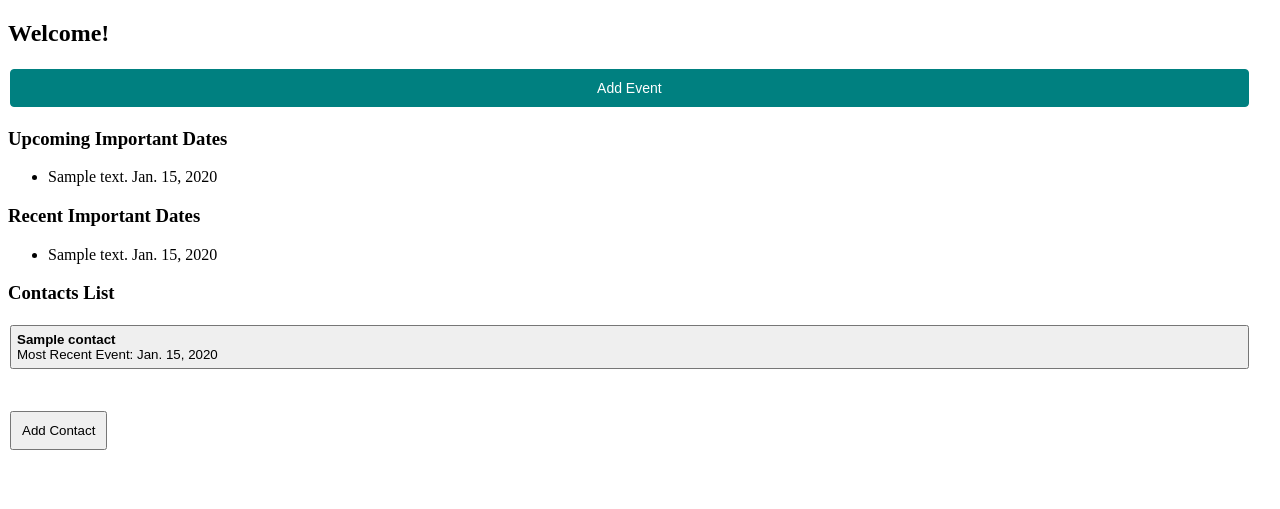
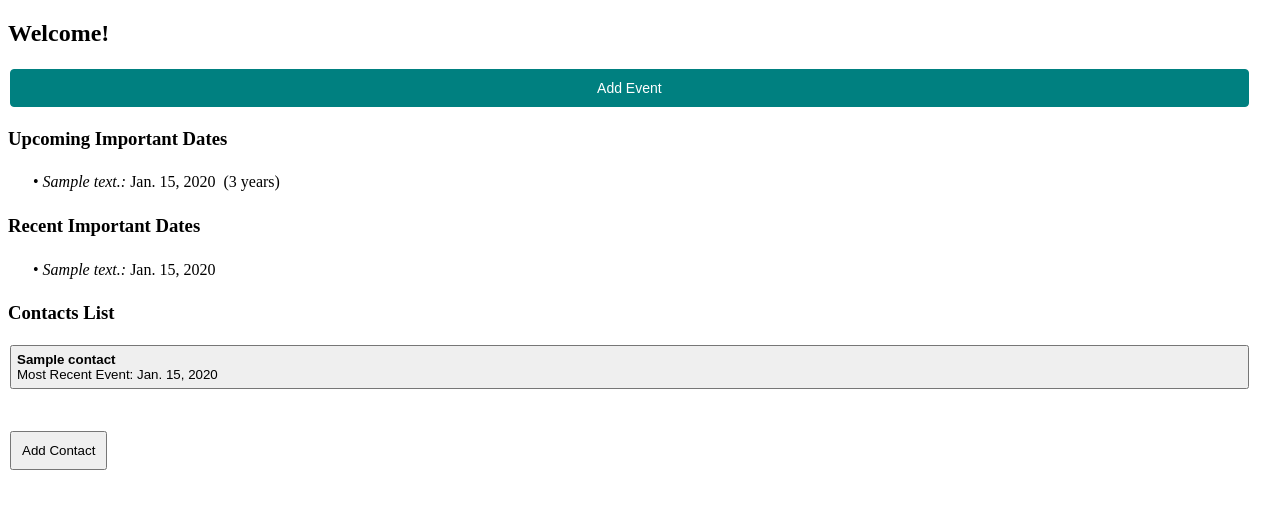
Before and after one commit to Seth-Rothschild/contacts_info, a Django app: page / in a window 1280 px wide. Shown: the top 509 px of the page. Run offline with Django 4.2, Linux system fonts and the light colour scheme; tables that the repository leaves empty hold one stand-in row (values such as "Sample post"); parts of the project's set-up code (start-up, migrations or seed data) failed here and were passed over.

Commit message:
Add "years_since" method

```diff
--- a/contacts_app/models.py
+++ b/contacts_app/models.py
@@ -1,3 +1,5 @@
+import math
+import datetime
 from django.db import models
 
 
@@ -31,3 +33,10 @@ class Milestone(models.Model):
 
     def __str__(self):
         return "{}: {} ({})".format(self.contact.name, str(self.date), self.description)
+
+    def years_since(self):
+        today = datetime.date.today()
+        if self.date.month >= today.month:
+            return today.year-self.date.year
+        else:
+            return today.year-self.date.year + 1
--- a/contacts_app/templates/contacts_app/index.html
+++ b/contacts_app/templates/contacts_app/index.html
@@ -29,6 +29,12 @@
             margin-top: 40px;
             padding: 10px;
         }
+        table {
+            padding-left: 20px
+        }
+        td {
+            padding: 3px
+        }
     </style>
     <head>
         <meta charset="utf-8" name="viewport" content="width=device-width, initial-scale=1.0">
@@ -44,19 +50,24 @@
     </form>
     <p>
         <h3>Upcoming Important Dates</h3>
-        <ul>
+        <table>
             {% for upcoming in upcoming_milestones %}
-                <li>{{upcoming.description}} {{upcoming.date}}</li>
+                <tr>
+                    <td>&#8226 <i>{{upcoming.description}}:</i> {{upcoming.date}}</td>
+                    <td>({{upcoming.years_since}} years)</td>
+                </tr>
             {% endfor %}
-        </ul>
+        </table>
     </p>
     <p>
         <h3>Recent Important Dates</h3>
-        <ul>
+        <table>
             {% for recent in recent_milestones %}
-                <li>{{recent.description}} {{recent.date}}</li>
+                <tr>
+                    <td>&#8226 <i>{{recent.description}}:</i> {{recent.date}}</td>
+                </tr>
             {% endfor %}
-        </ul>
+        </table>
     </p>
 
 
```
